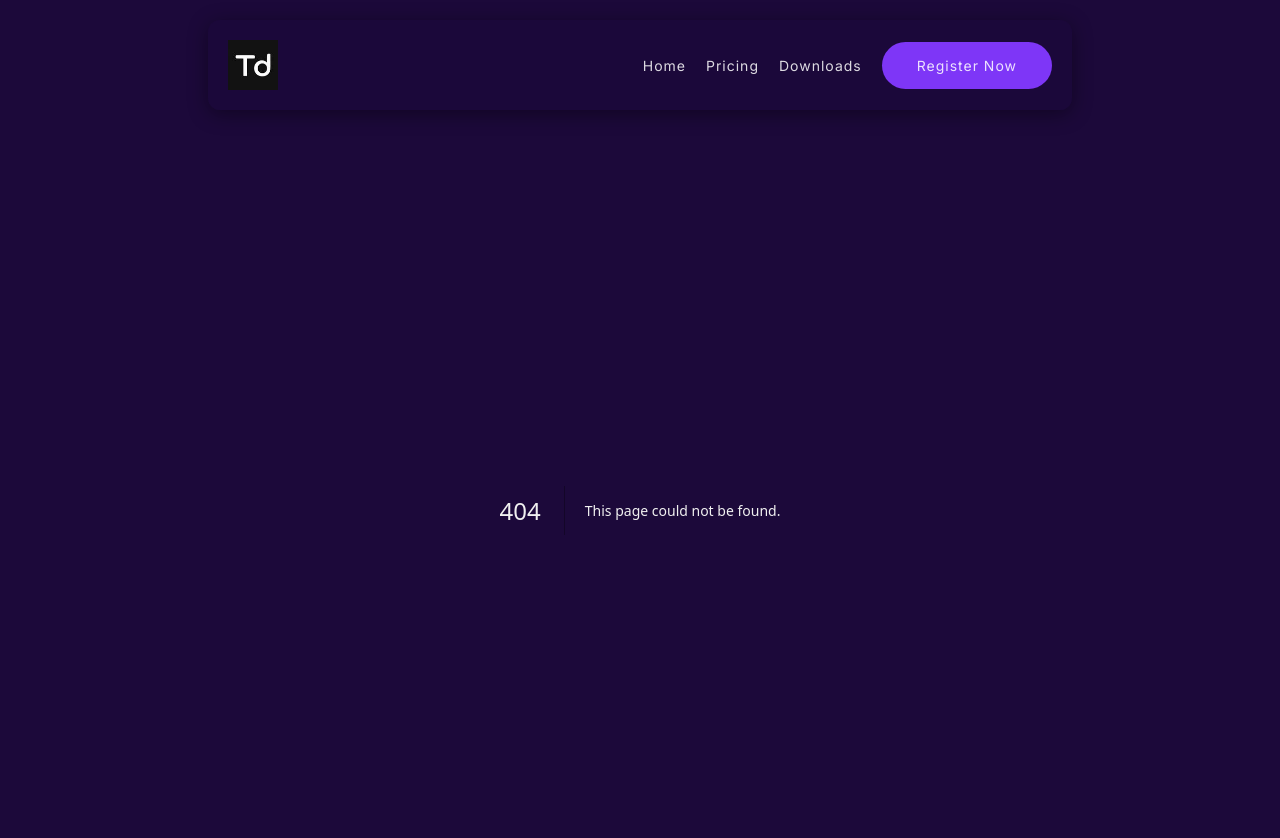
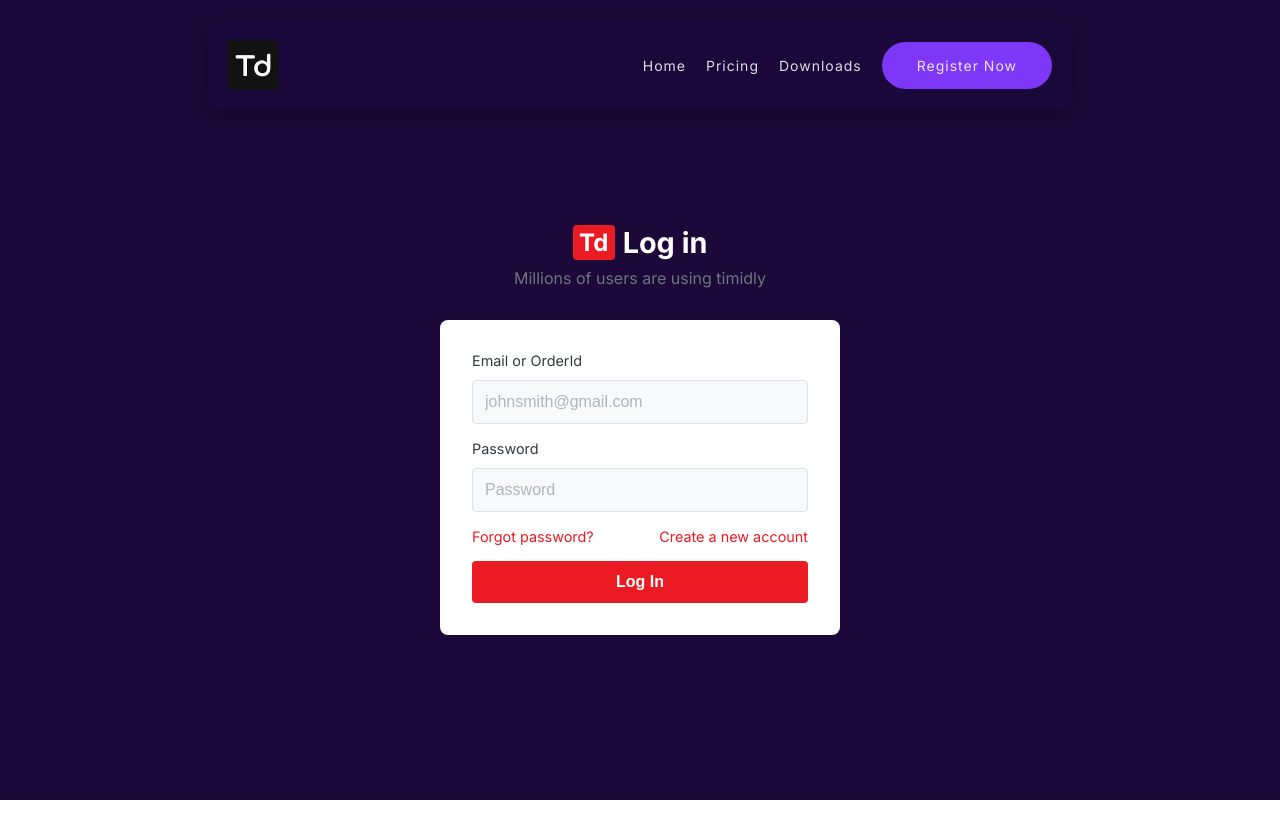
Before and after one commit to Jatinsingh0/emotion.com, a Next.js app: page /login in a window 1280 px wide. Before the commit this address had no page. Shown: the top 838 px of the page. After the commit the page ends 800 px from the top, so only its background shows below. Built offline with nearby package versions, Linux system fonts and the light colour scheme.

Commit message:
LogIn page

```diff
--- a/src/app/components/navbar/navbar.jsx
+++ b/src/app/components/navbar/navbar.jsx
@@ -22,7 +22,7 @@ const Navbar = () => {
           <li><Link href="/">Home</Link></li>
           <li><Link href="/pages">Pricing</Link></li> {/* Use Link for Next.js routing */}
           <li><Link href="#">Downloads</Link></li>
-          <li><Link href="#" className={styles.ctaButton}>Register Now</Link></li>
+          <li><Link href="/login" className={styles.ctaButton}>Register Now</Link></li>
         </ul>
         <div className={styles.hamburger} onClick={toggleMenu}>
           <div className={styles.bar}></div>
--- /dev/null
+++ b/src/app/login/login.module.css
@@ -0,0 +1,111 @@
+/* login.module.css */
+
+.container {
+    display: flex;
+    flex-direction: column;
+    align-items: center;
+    justify-content: center;
+    /* background-color: #f8f9fa; */
+    height: 80vh;
+    padding: 1rem;
+  }
+
+  .logo {
+    display: flex;
+    align-items: center;
+    font-size: 2rem;
+    color: #1a1a1a;
+    margin-bottom: 0.5rem;
+  }
+
+  .logoIcon {
+    background-color: #ea1b22;
+    color: #fff;
+    padding: 0.2rem 0.4rem;
+    border-radius: 4px;
+    font-weight: bold;
+    margin-right: 0.5rem;
+    font-size: 1.5rem;
+  }
+
+  .heading {
+    color: #fff;
+    font-size: 1.8rem;
+    font-weight: 700;
+    margin: 0;
+  }
+
+  .subtext {
+    color: #6c757d;
+    font-size: 1rem;
+    margin-bottom: 2rem;
+    text-align: center;
+  }
+
+  .formContainer {
+    width: 100%;
+    max-width: 400px;
+    display: flex;
+    flex-direction: column;
+    background-color: #fff;
+    padding: 2rem;
+    border-radius: 8px;
+    box-shadow: 0px 4px 12px rgba(0, 0, 0, 0.1);
+  }
+
+  .label {
+    font-size: 0.9rem;
+    color: #343a40;
+    margin-bottom: 0.2rem;
+  }
+
+  .inputField {
+    width: 100%;
+    padding: 0.75rem;
+    margin: 0.5rem 0 1rem;
+    border: 1px solid #dee2e6;
+    border-radius: 4px;
+    outline: none;
+    font-size: 1rem;
+    color: #495057;
+    background-color: #f8f9fa;
+  }
+
+  .inputField::placeholder {
+    color: #adb5bd;
+  }
+
+  .links {
+    display: flex;
+    justify-content: space-between;
+    margin-bottom: 1rem;
+  }
+
+  .forgotPassword,
+  .createAccount {
+    color: #ea1b22;
+    font-size: 0.9rem;
+    text-decoration: none;
+  }
+
+  .forgotPassword:hover,
+  .createAccount:hover {
+    text-decoration: underline;
+  }
+
+  .loginButton {
+    width: 100%;
+    padding: 0.75rem;
+    background-color: #ea1b22;
+    color: #fff;
+    border: none;
+    border-radius: 4px;
+    font-size: 1rem;
+    font-weight: 600;
+    cursor: pointer;
+    transition: background-color 0.3s ease;
+  }
+
+  .loginButton:hover {
+    background-color: #d5171c;
+  }
--- /dev/null
+++ b/src/app/login/page.jsx
@@ -0,0 +1,38 @@
+// pages/Login.js
+
+import styles from './login.module.css';
+
+const Login = () => {
+  return (
+    <div className={styles.container}>
+      <div className={styles.logo}>
+        <span className={styles.logoIcon}>Td</span>
+        <h1 className={styles.heading}>Log in</h1>
+      </div>
+      <p className={styles.subtext}>Millions of users are using timidly</p>
+      <form className={styles.formContainer}>
+        <label htmlFor="email" className={styles.label}>Email or OrderId</label>
+        <input
+          type="email"
+          id="email"
+          placeholder="johnsmith@gmail.com"
+          className={styles.inputField}
+        />
+        <label htmlFor="password" className={styles.label}>Password</label>
+        <input
+          type="password"
+          id="password"
+          placeholder="Password"
+          className={styles.inputField}
+        />
+        <div className={styles.links}>
+          <a href="/forgot-password" className={styles.forgotPassword}>Forgot password?</a>
+          <a href="/sign-up" className={styles.createAccount}>Create a new account</a>
+        </div>
+        <button type="submit" className={styles.loginButton}>Log In</button>
+      </form>
+    </div>
+  );
+};
+
+export default Login;
```
